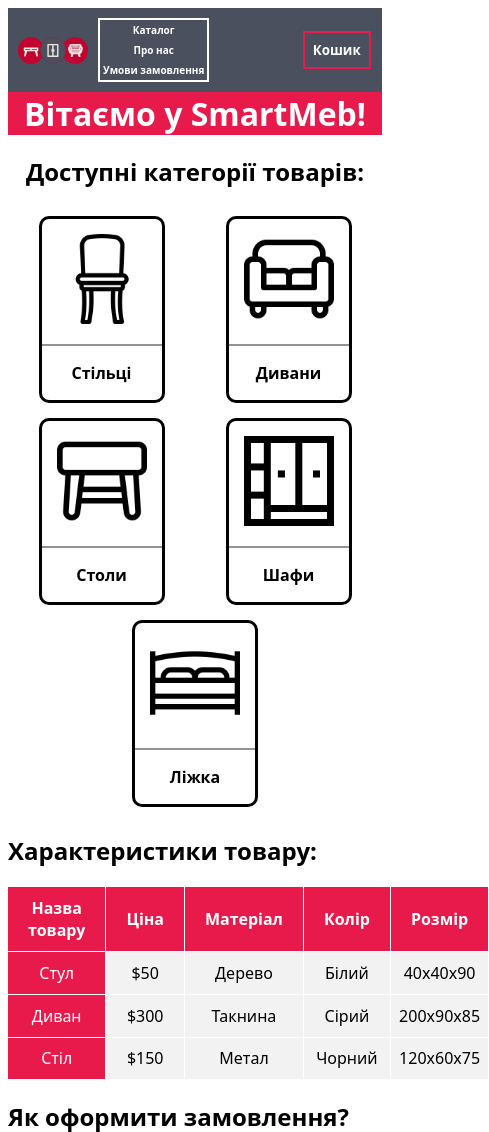
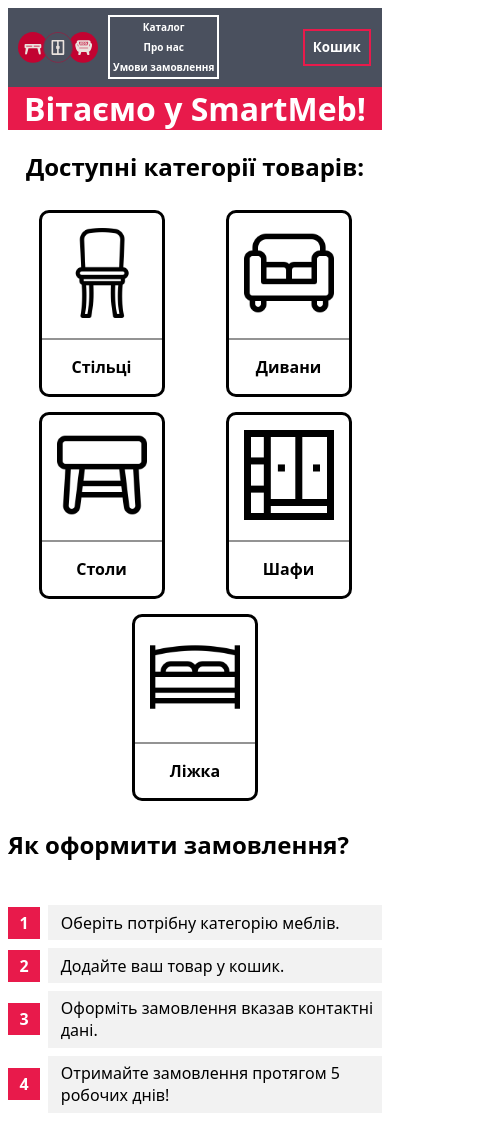
Before and after one commit to sataandagii/IC-34-Honcharenko-Lab4, a plain HTML site: page index.html in a window 390 px wide. Shown: the top 1132 px of the page, 489 px wide, since content can reach past the window. Drawn offline with Linux system fonts and the light colour scheme.

Commit message:
mobile-first

```diff
--- a/index.html
+++ b/index.html
@@ -80,7 +80,7 @@
       </div>
     </div>
 
-    <div class="characteristics">
+    <!-- <div class="characteristics">
     <h2>Характеристики товару:</h2>
     <table class="prdct">
         <tr style="color:#C20331">
@@ -112,7 +112,7 @@
             <td>120x60x75</td>
         </tr>
       </table>
-    </div>
+    </div> -->
 
     <div class="tutorial">
       <h2>Як оформити замовлення?</h2>
--- a/style.css
+++ b/style.css
@@ -1,18 +1,13 @@
-*{
-    box-sizing: border-box;
-}
-
 body{
     font-family:system-ui;
 }
 
 header{
-    height: 10vh;
     background-color: #4A505E;
     display: flex;
     align-items: center;
-    padding-bottom:5%;
-    padding-top: 5%;
+    padding-top:2%;
+    padding-bottom: 2%;
 }
 
 header img{
@@ -91,6 +86,7 @@ h1{
 
 .card img{
     width: 90px;
+    height:90;
 }
 
 .card:hover{
```
